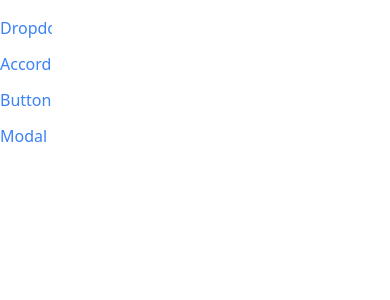
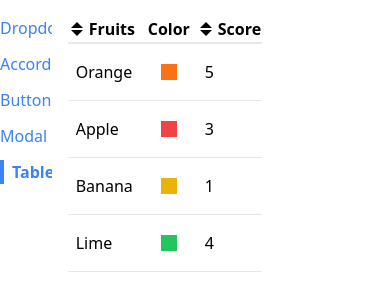
Before and after one commit to simonbjerkas/react-redux, a React (Create React App) app in the folder comps/: page /table in a window 390 px wide. Shown: the top 300 px of the page. Built offline with nearby package versions, Linux system fonts and the light colour scheme.

Commit message:
Table and SortableTable completed

```diff
--- a/comps/src/App.tsx
+++ b/comps/src/App.tsx
@@ -4,6 +4,7 @@
 import ButtonPage from './pages/ButtonPage';
 import DropdownPage from './pages/DropdownPage';
 import ModalPage from './pages/ModalPage';
+import TablePage from './pages/TablePage';
 
 const App = () => {
   const pages = [
@@ -11,6 +12,7 @@
     { label: 'Accordion', path: '/accordion' },
     { label: 'Button', path: '/buttons' },
     { label: 'Modal', path: '/modal' },
+    { label: 'Table', path: '/table' },
   ];
   return (
     <div className="container mx-auto mt-4 grid grid-cols-6 gap-4">
@@ -28,6 +30,9 @@
         <Route path="/modal">
           <ModalPage />
         </Route>
+        <Route path="/table">
+          <TablePage />
+        </Route>
       </div>
     </div>
   );
--- /dev/null
+++ b/comps/src/components/SortableTable.tsx
@@ -0,0 +1,109 @@
+import Table, { ITable } from "./Table";
+import { TConfig } from "../pages/TablePage";
+import { GoTriangleDown, GoTriangleUp } from "react-icons/go";
+import { useState } from "react";
+
+const SortableTable = <T,>(props: ITable<T>) => {
+  const [sortOrder, setSortOrder] = useState<string | null>(null);
+  const [sortBy, setSortBy] = useState<string | null>(null);
+
+  const { config, data } = props;
+
+  const handleClick = (label: string) => {
+    if (sortBy && label !== sortBy) {
+      setSortOrder("asc");
+      setSortBy(label);
+      return;
+    }
+
+    if (sortOrder === null) {
+      setSortOrder("asc");
+      setSortBy(label);
+    } else if (sortOrder === "asc") {
+      setSortOrder("desc");
+      setSortBy(label);
+    } else if (sortOrder === "desc") {
+      setSortOrder(null);
+      setSortBy(null);
+    }
+  };
+
+  const updatedConfig = config.map((col: TConfig) => {
+    if (!col.sortValue) return col;
+
+    return {
+      ...col,
+      header: () => (
+        <th
+          className="cursor-pointer hover:bg-gray-100"
+          onClick={() => handleClick(col.label)}
+        >
+          <div className="flex items-center gap-1">
+            {getIcons(col.label, sortBy, sortOrder)}
+            {col.label}
+          </div>
+        </th>
+      ),
+    };
+  });
+
+  let sortedData = data;
+  if (sortOrder && sortBy !== null) {
+    const { sortValue } = config.find(
+      (col: TConfig) => col.label === sortBy
+    ) as TConfig;
+
+    if (sortValue) {
+      sortedData = [...data].sort((a, b) => {
+        const valueA = sortValue(a);
+        const valueB = sortValue(b);
+
+        const reverseOrder = sortOrder === "asc" ? 1 : -1;
+
+        if (typeof valueA === "string" && typeof valueB === "string") {
+          return valueA.localeCompare(valueB) * reverseOrder;
+        } else if (typeof valueA === "number" && typeof valueB === "number") {
+          return (valueA - valueB) * reverseOrder;
+        } else
+          throw new Error("Compare value is neither of type string nor number");
+      });
+    }
+  }
+
+  return <Table {...props} data={sortedData} config={updatedConfig} />;
+};
+
+const getIcons = (
+  label: string,
+  sortBy: string | null,
+  sortOrder: string | null
+): React.ReactNode => {
+  if (label !== sortBy)
+    return (
+      <div className="-space-y-2">
+        <GoTriangleUp />
+        <GoTriangleDown />
+      </div>
+    );
+  if (sortOrder === null)
+    return (
+      <div className="-space-y-2">
+        <GoTriangleUp />
+        <GoTriangleDown />
+      </div>
+    );
+  else if (sortOrder === "asc")
+    return (
+      <div>
+        <GoTriangleUp />
+      </div>
+    );
+  else if (sortOrder === "desc")
+    return (
+      <div>
+        <GoTriangleDown />
+      </div>
+    );
+};
+
+export default SortableTable;
--- /dev/null
+++ b/comps/src/components/Table.tsx
@@ -0,0 +1,42 @@
+import { Fragment } from "react";
+import { TConfig } from "../pages/TablePage";
+
+export interface ITable<T> {
+  data: T[];
+  config: TConfig[];
+  keyFn(obj: T): string;
+}
+
+const Table = <T,>({ data, config, keyFn }: ITable<T>) => {
+  const renderedHeaders = config.map((col: TConfig) => {
+    if (col.header) {
+      return <Fragment key={col.label}>{col.header()}</Fragment>;
+    }
+    return <th key={col.label}>{col.label}</th>;
+  });
+
+  const renderedRows = data.map((rowData: T) => {
+    return (
+      <tr className="border-b" key={keyFn(rowData)}>
+        {config.map((col: TConfig) => {
+          return (
+            <td className="p-2" key={col.label}>
+              {col.render(rowData)}
+            </td>
+          );
+        })}
+      </tr>
+    );
+  });
+
+  return (
+    <table className="table-auto border-spacing-2">
+      <thead>
+        <tr className="border-b-2">{renderedHeaders}</tr>
+      </thead>
+      <tbody>{renderedRows}</tbody>
+    </table>
+  );
+};
+
+export default Table;
--- /dev/null
+++ b/comps/src/pages/TablePage.tsx
@@ -0,0 +1,53 @@
+import SortableTable from "../components/SortableTable";
+
+export type TFruits = {
+  name: string;
+  color: string;
+  score: number;
+};
+export type TConfig = {
+  label: string;
+  render(obj: unknown): React.ReactNode;
+  header?(): React.ReactNode;
+  sortValue?(obj: unknown): number | string;
+};
+
+const TablePage = () => {
+  const data: TFruits[] = [
+    { name: "Orange", color: "bg-orange-500", score: 5 },
+    { name: "Apple", color: "bg-red-500", score: 3 },
+    { name: "Banana", color: "bg-yellow-500", score: 1 },
+    { name: "Lime", color: "bg-green-500", score: 4 },
+  ];
+
+  const config: TConfig[] = [
+    {
+      label: "Fruits",
+      render: (col: (typeof data)[number]) => col.name,
+      sortValue: (col: (typeof data)[number]) => col.name,
+    },
+    {
+      label: "Color",
+      render: (col: (typeof data)[number]) => (
+        <div className={`m-3 p-2 ${col.color}`} />
+      ),
+    },
+    {
+      label: "Score",
+      render: (col: (typeof data)[number]) => col.score,
+      sortValue: (col: (typeof data)[number]) => col.score,
+    },
+  ];
+
+  const keyFn = (key: (typeof data)[number]) => {
+    return key.name;
+  };
+
+  return (
+    <div>
+      <SortableTable data={data} config={config} keyFn={keyFn} />
+    </div>
+  );
+};
+
+export default TablePage;
```
